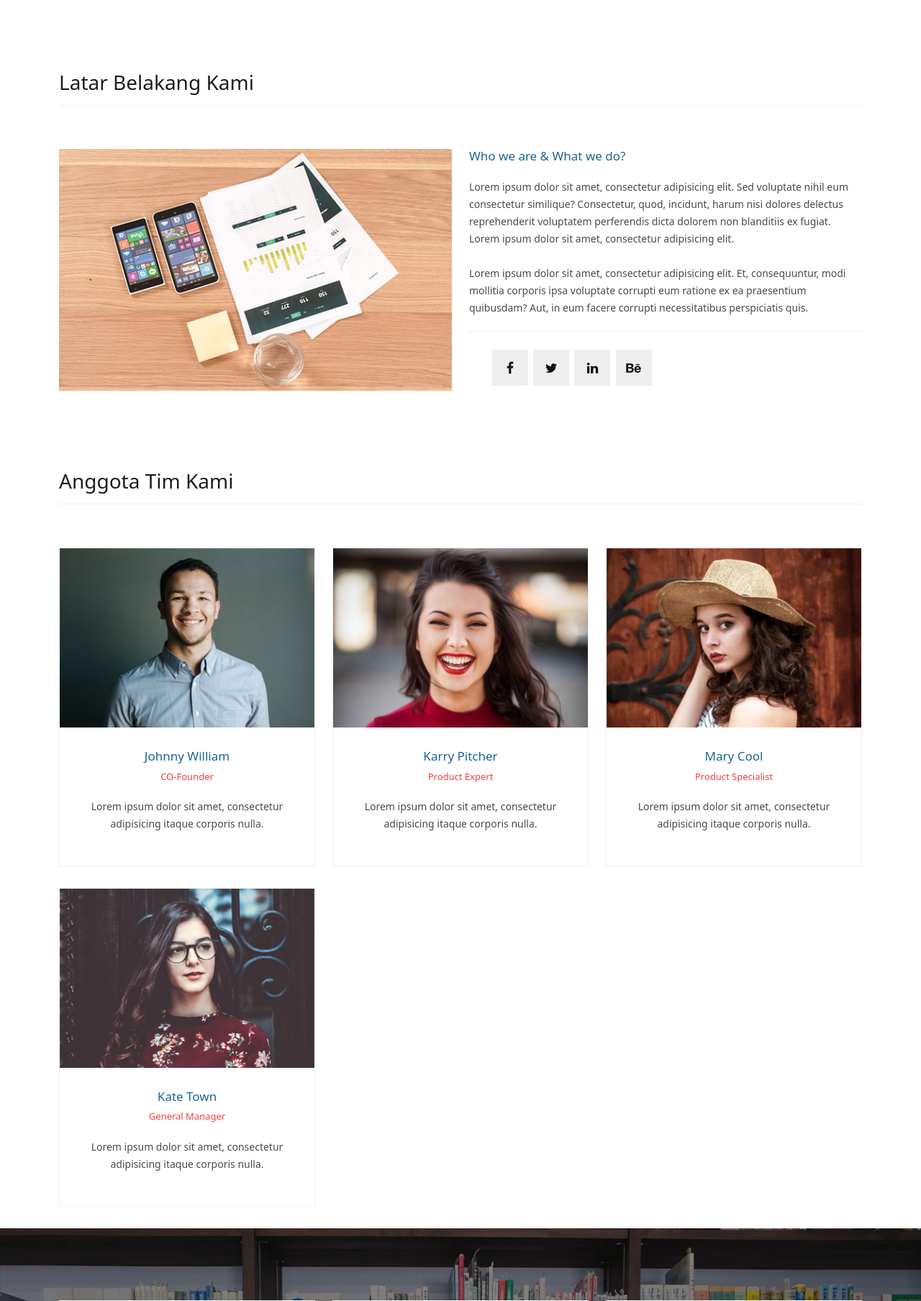
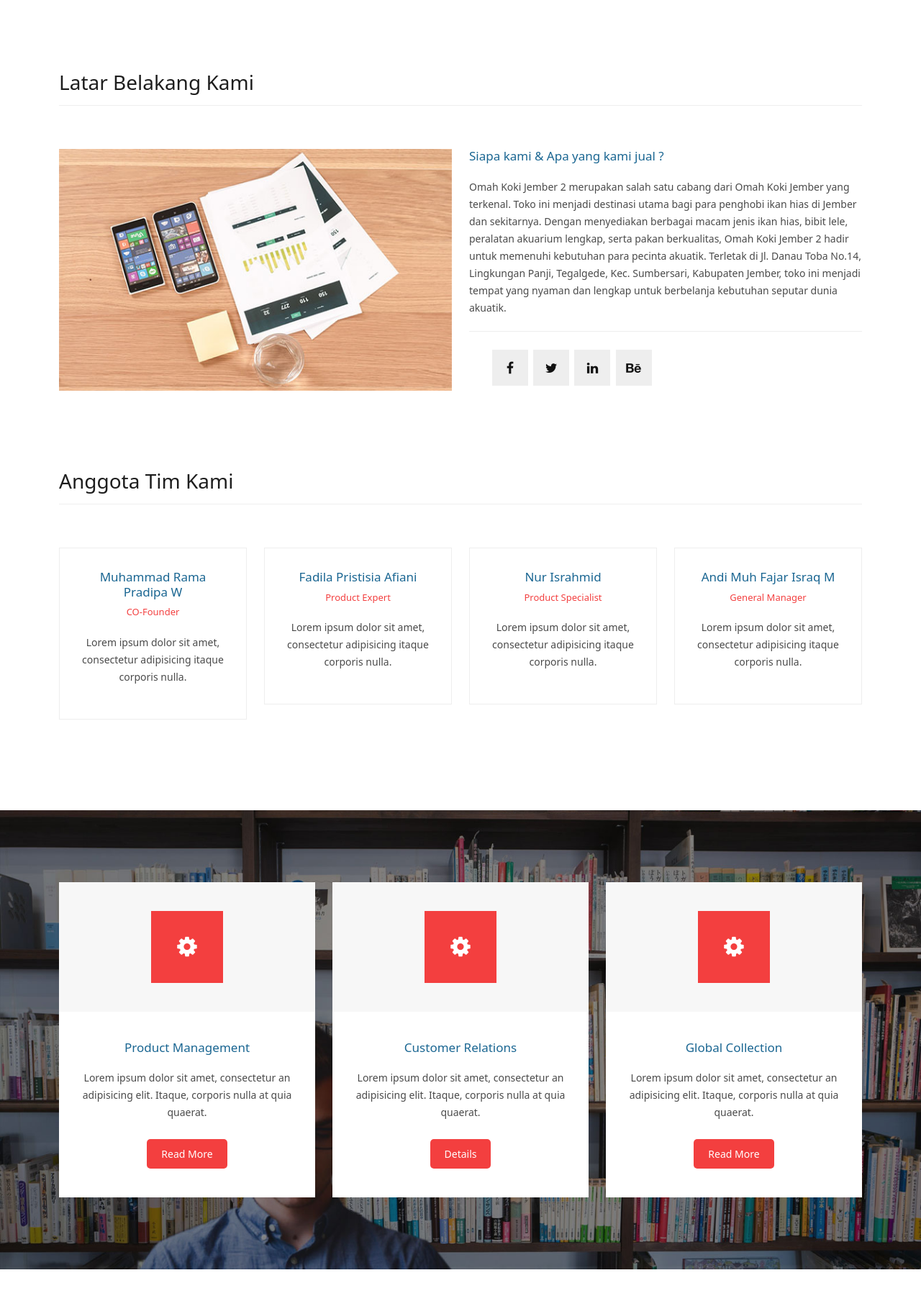
Before and after one commit to MuhammadRamaPradipaWijaya/Omah-Koki-Jember, a Flask app: page /tentang in a window 1280 px wide. Shown: the part 466-2274 px from the top of the page at 72% size. Run offline with Flask 3, Linux system fonts and the light colour scheme; some libraries are stand-ins or nearby versions.

Commit message:
Update tentang.html

```diff
--- a/templates/tentang.html
+++ b/templates/tentang.html
@@ -31,8 +31,13 @@
       </div>
       <div class="col-md-6">
         <div class="left-content">
-              <h4>Who we are &amp; What we do?</h4>
-              <p>Lorem ipsum dolor sit amet, consectetur adipisicing elit. Sed voluptate nihil eum consectetur similique? Consectetur, quod, incidunt, harum nisi dolores delectus reprehenderit voluptatem perferendis dicta dolorem non blanditiis ex fugiat. Lorem ipsum dolor sit amet, consectetur adipisicing elit.<br><br>Lorem ipsum dolor sit amet, consectetur adipisicing elit. Et, consequuntur, modi mollitia corporis ipsa voluptate corrupti eum ratione ex ea praesentium quibusdam? Aut, in eum facere corrupti necessitatibus perspiciatis quis.</p>
+          <h4>Siapa kami &amp; Apa yang kami jual ?</h4>
+          <p>Omah Koki Jember 2 merupakan salah satu cabang dari Omah Koki Jember yang terkenal. Toko ini menjadi
+            destinasi utama bagi para penghobi ikan hias di Jember dan sekitarnya. Dengan menyediakan berbagai macam
+            jenis ikan hias, bibit lele, peralatan akuarium lengkap, serta pakan berkualitas, Omah Koki Jember 2 hadir
+            untuk memenuhi kebutuhan para pecinta akuatik. Terletak di Jl. Danau Toba No.14, Lingkungan Panji,
+            Tegalgede, Kec. Sumbersari, Kabupaten Jember, toko ini menjadi tempat yang nyaman dan lengkap untuk
+            berbelanja kebutuhan seputar dunia akuatik.</p>
           <ul class="social-icons">
             <li><a href="#"><i class="fa fa-facebook"></i></a></li>
             <li><a href="#"><i class="fa fa-twitter"></i></a></li>
@@ -54,10 +59,10 @@
           <h2>Anggota Tim Kami</h2>
         </div>
       </div>
-          <div class="col-md-4">
+      <div class="col-md-3">
         <div class="team-member">
           <div class="thumb-container">
-                <img src="../static/assets/images/team_01.jpg" alt="">
+            <!-- <img src="../static/assets/images/team_01.jpg" alt=""> -->
             <div class="hover-effect">
               <div class="hover-content">
                 <ul class="social-icons">
@@ -70,16 +75,16 @@
             </div>
           </div>
           <div class="down-content">
-                <h4>Johnny William</h4>
+            <h4>Muhammad Rama Pradipa W</h4>
             <span>CO-Founder</span>
             <p>Lorem ipsum dolor sit amet, consectetur adipisicing itaque corporis nulla.</p>
           </div>
         </div>
       </div>
-          <div class="col-md-4">
+      <div class="col-md-3">
         <div class="team-member">
           <div class="thumb-container">
-                <img src="../static/assets/images/team_02.jpg" alt="">
+            <!-- <img src="../static/assets/images/team_02.jpg" alt=""> -->
             <div class="hover-effect">
               <div class="hover-content">
                 <ul class="social-icons">
@@ -92,16 +97,16 @@
             </div>
           </div>
           <div class="down-content">
-                <h4>Karry Pitcher</h4>
+            <h4>Fadila Pristisia Afiani</h4>
             <span>Product Expert</span>
             <p>Lorem ipsum dolor sit amet, consectetur adipisicing itaque corporis nulla.</p>
           </div>
         </div>
       </div>
-          <div class="col-md-4">
+      <div class="col-md-3">
         <div class="team-member">
           <div class="thumb-container">
-                <img src="../static/assets/images/team_04.jpg" alt="">
+            <!-- <img src="../static/assets/images/team_04.jpg" alt=""> -->
             <div class="hover-effect">
               <div class="hover-content">
                 <ul class="social-icons">
@@ -114,16 +119,16 @@
             </div>
           </div>
           <div class="down-content">
-                <h4>Mary Cool</h4>
+            <h4>Nur Israhmid</h4>
             <span>Product Specialist</span>
             <p>Lorem ipsum dolor sit amet, consectetur adipisicing itaque corporis nulla.</p>
           </div>
         </div>
       </div>
-          <div class="col-md-4">
+      <div class="col-md-3">
         <div class="team-member">
           <div class="thumb-container">
-                <img src="../static/assets/images/team_06.jpg" alt="">
+            <!-- <img src="../static/assets/images/team_06.jpg" alt=""> -->
             <div class="hover-effect">
               <div class="hover-content">
                 <ul class="social-icons">
@@ -136,7 +141,7 @@
             </div>
           </div>
           <div class="down-content">
-                <h4>Kate Town</h4>
+            <h4>Andi Muh Fajar Israq M</h4>
             <span>General Manager</span>
             <p>Lorem ipsum dolor sit amet, consectetur adipisicing itaque corporis nulla.</p>
           </div>
@@ -144,7 +149,7 @@
       </div>
     </div>
   </div>
-    </div>
+</div><br><br><br><br>
 
 
 <div class="services">
```
Lines whose indentation alone changed are shown as unchanged.
